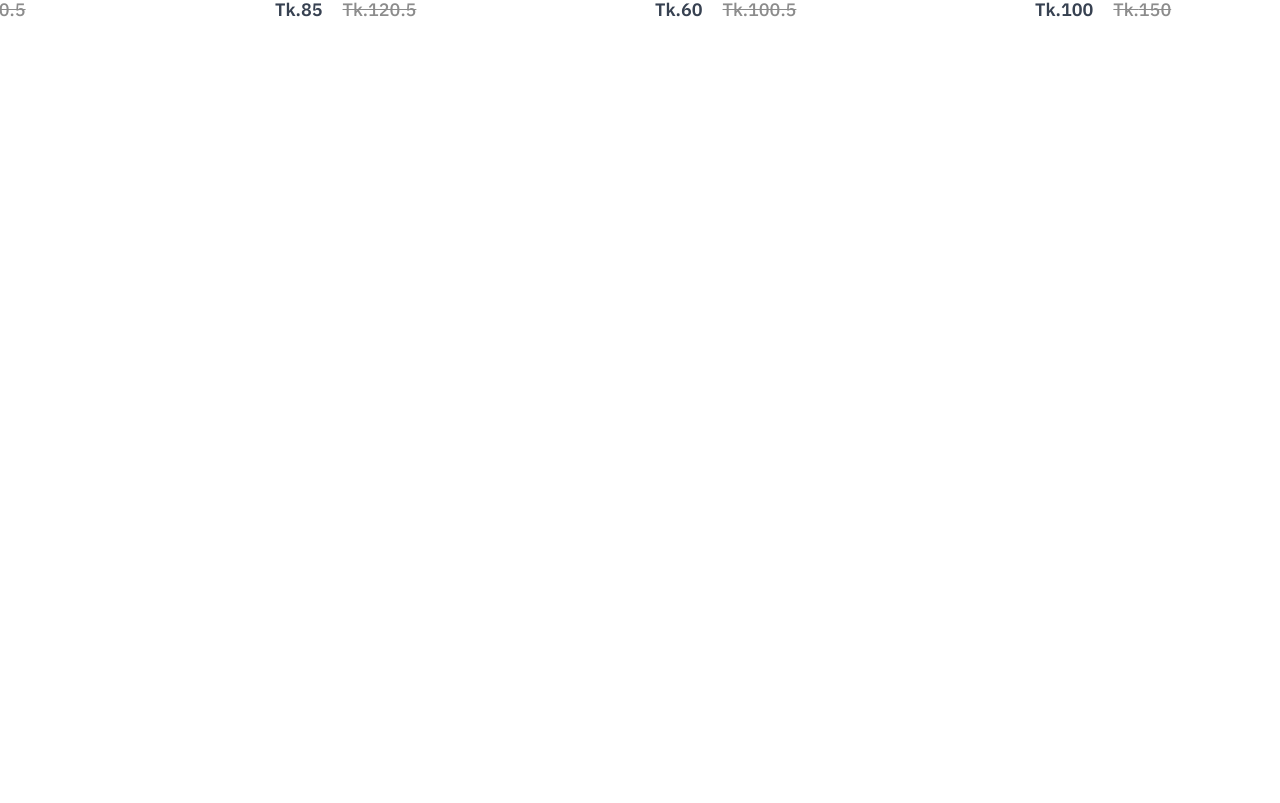
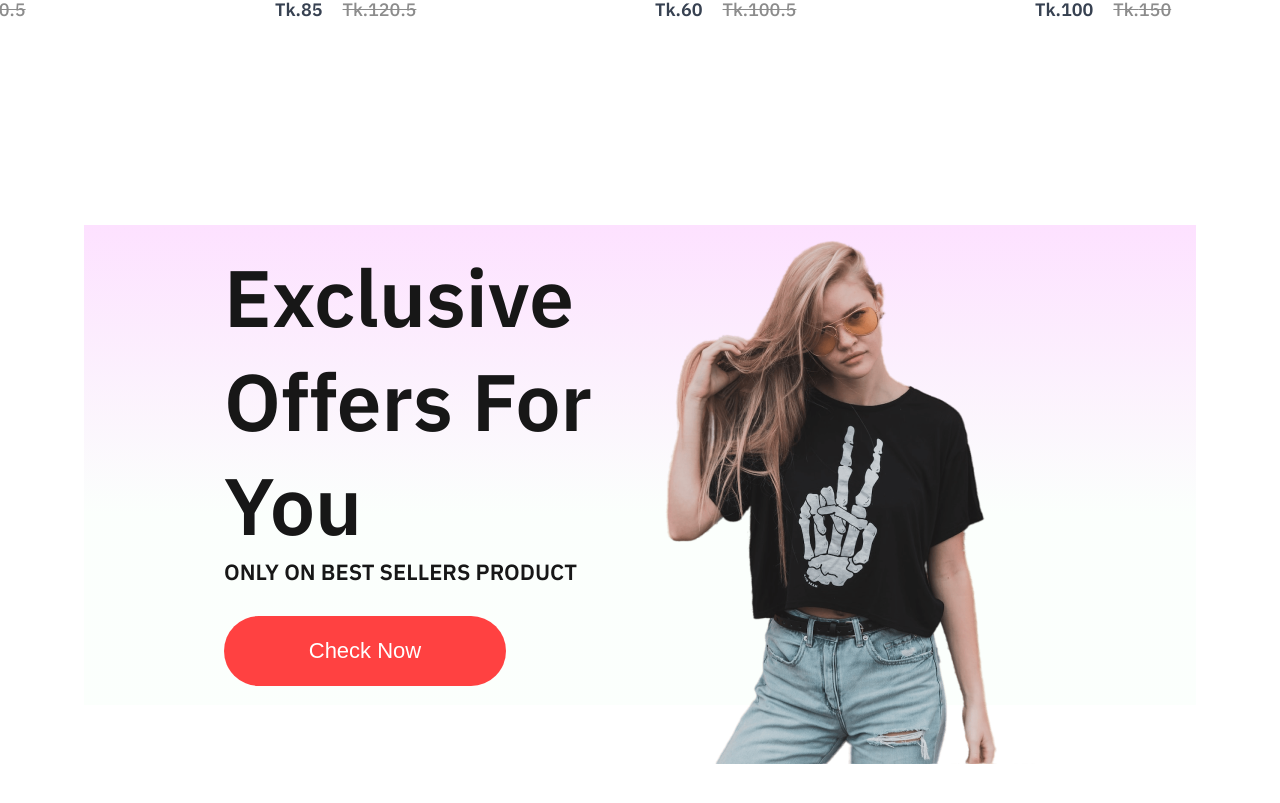
Before and after one commit to saidul-islam-rajib/E-Commerce, a React (Create React App) app in the folder frontend/: page / in a window 1280 px wide. Shown: the part 1364-2167 px from the top of the page. Before the commit the page ends 1589 px from the top, so only its background shows below. Built offline with nearby package versions, Linux system fonts and the light colour scheme.

Commit message:
completed Offer banner

```diff
--- /dev/null
+++ b/frontend/src/Components/Offers/Offers.css
@@ -0,0 +1,45 @@
+.offers{
+    width: 65%;
+    height: 60vh;
+    display: flex;
+    margin: auto;
+    padding: 0px 140px;
+    margin-bottom: 150px;
+    background: linear-gradient(180deg,  #fde1ff 0%, #e1ffea22 60%);
+}
+
+.offers-left{
+    flex: 1;
+    display: flex;
+    flex-direction: column;
+    justify-content: center;
+}
+.offers-left h1{
+    color: #171717;
+    font-size: 80px;
+    font-weight: 600;
+}
+.offers-left p{
+    color:#171717;
+    font-size: 22px;
+    font-weight: 600;
+}
+.offers-left button{
+    width: 282px;
+    height: 70px;
+    border-radius: 35px;
+    background: #ff4141;
+    border: none;
+    color: white;
+    font-size: 22px;
+    font-weight: 500;
+    margin-top: 30px;
+    cursor: pointer;
+}
+.offers-right{
+    flex: 1;
+    display: flex;
+    align-items: center;
+    justify-content: center;
+    padding-top: 50px;
+}
--- /dev/null
+++ b/frontend/src/Components/Offers/Offers.jsx
@@ -0,0 +1,20 @@
+import React from 'react'
+import './Offers.css'
+import exclusive_image from '../Assets/exclusive_image.png'
+
+
+export const Offers = () => {
+  return (
+    <div className='offers'>
+        <div className="offers-left">
+            <h1>Exclusive</h1>
+            <h1>Offers For You</h1>
+            <p>ONLY ON BEST SELLERS PRODUCT</p>
+            <button>Check Now</button>
+        </div>
+        <div className="offers-right">
+            <img src={ exclusive_image } alt="" />
+        </div>
+    </div>
+  )
+}
--- a/frontend/src/Pages/Home.jsx
+++ b/frontend/src/Pages/Home.jsx
@@ -1,12 +1,14 @@
 import React from 'react'
 import { Hero } from '../Components/Hero/Hero'
 import { Popular } from '../Components/Popular/Popular'
+import { Offers } from '../Components/Offers/Offers'
 
 export const Home = () => {
   return (
     <div>
       <Hero />
       <Popular />
+      <Offers />
     </div>
   )
 }
```
Also changed, not shown: frontend/src/Components/Assets/exclusive_image.jpeg (added).
